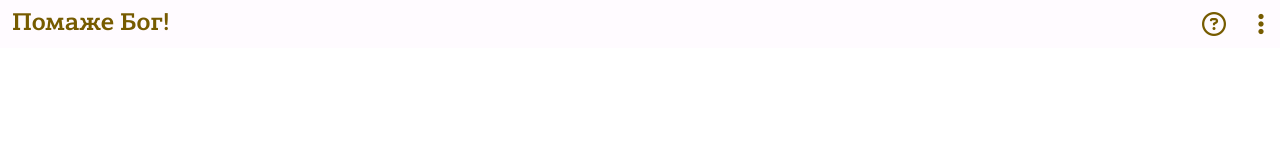
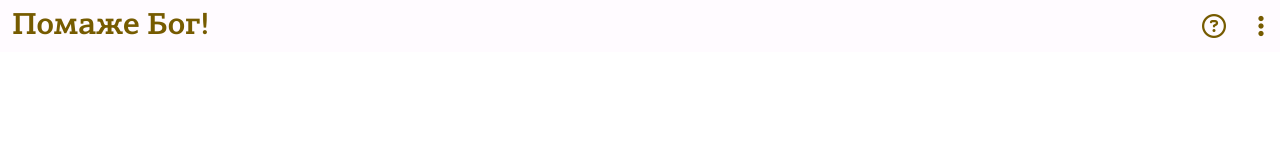
Before and after one commit to AleksaZCodes/VeronaukaNaDlanuWeb, a Vue app: page /app in a window 1280 px wide. Shown: the top 160 px of the page. Built offline with nearby package versions, Linux system fonts and the light colour scheme.

Commit message:
Rekonstruisan stil

```diff
--- a/src/components/AppBar.vue
+++ b/src/components/AppBar.vue
@@ -1,8 +1,6 @@
 <template>
-  <div
-    class="flex justify-between items-center py-2 px-3 text-primary bg-background font-areal font-bold text-2xl sticky top-0"
-  >
-    <h1>{{ $route.meta.naslov }}</h1>
+  <div class="flex justify-between items-center py-2 px-3 bg-background sticky top-0">
+    <h1 class="font-areal font-bold text-3xl text-primary">{{ $route.meta.naslov }}</h1>
 
     <div class="flex justify-center items-center">
       <!-- Dobrodosli -->
```
